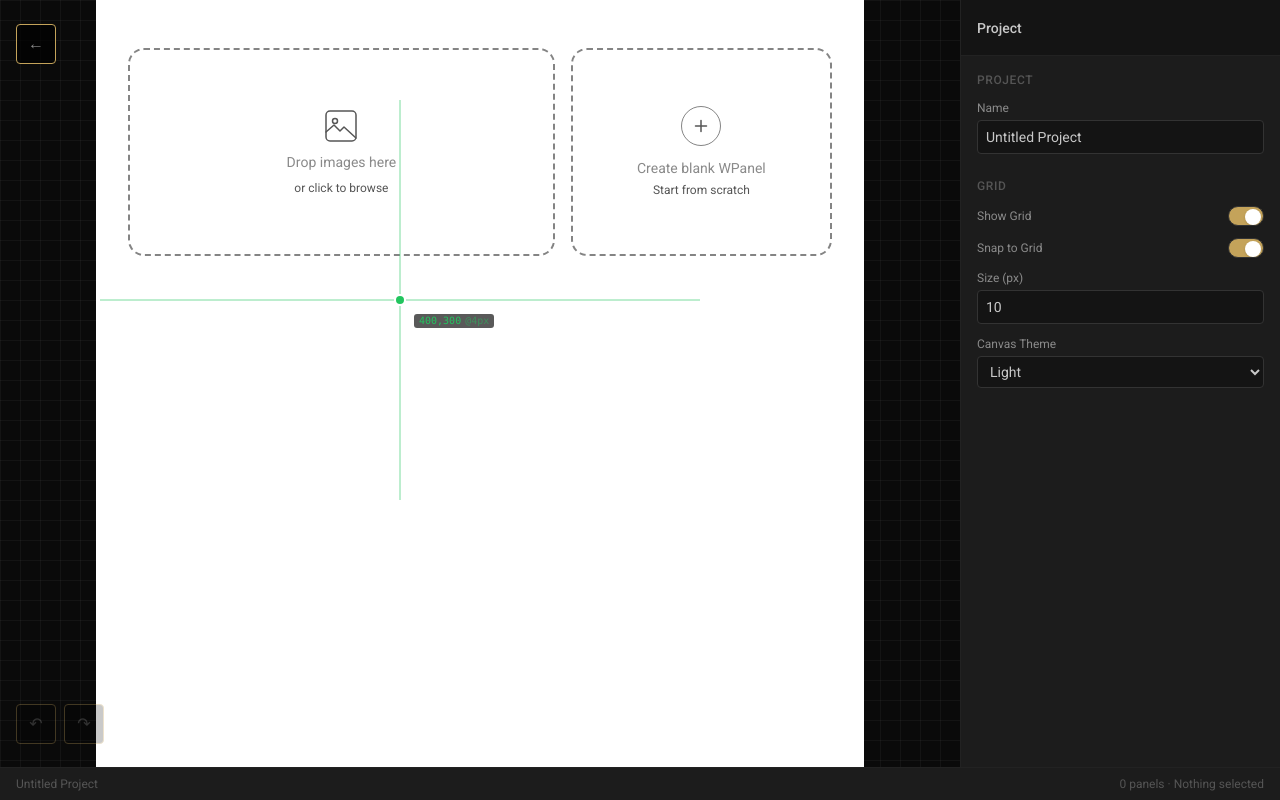
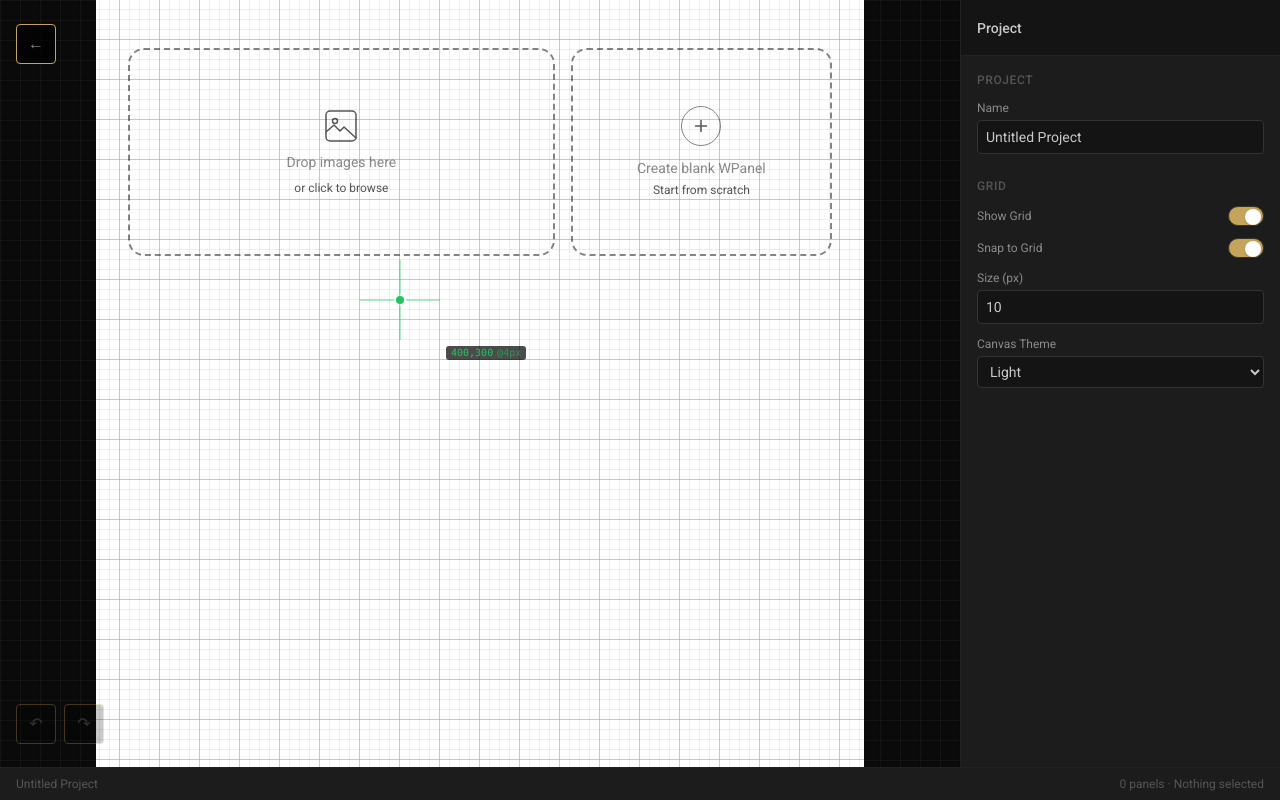
Before and after one commit to onth0s/takegumi, a Next.js app: page /workspace in a window 1280 px wide. Built offline with nearby package versions, Linux system fonts and the light colour scheme.

Commit message:
quicksave

```diff
--- a/src/components/canvas/WGrid/WGrid.tsx
+++ b/src/components/canvas/WGrid/WGrid.tsx
@@ -1,5 +1,4 @@
 "use client";
-import { useRef, useState, useEffect } from "react";
 import type { CanvasTheme } from "@/types/canvas";
 
 interface WGridProps {
@@ -11,9 +10,7 @@ const MINOR_LINE_WIDTH = 1;
 const MAJOR_LINE_WIDTH = 1.5;
 const MAJOR_INTERVAL = 4;
 
-function lineColors(
-  theme: CanvasTheme
-): { minor: string; major: string } {
+function lineColors(theme: CanvasTheme): { minor: string; major: string } {
   if (theme === "dark") {
     return { minor: "rgba(255,255,255,0.15)", major: "rgba(255,255,255,0.28)" };
   }
@@ -21,50 +18,18 @@ function lineColors(
 }
 
 export default function WGrid({ gridSize, canvasTheme }: WGridProps) {
-  const parentRef = useRef<HTMLDivElement>(null);
-  const [size, setSize] = useState({ width: 0, height: 0 });
-
-  useEffect(() => {
-    const el = parentRef.current;
-    if (!el) return;
-
-    const update = () => {
-      const rect = el.getBoundingClientRect();
-      setSize({ width: rect.width, height: rect.height });
-    };
-
-    update();
-
-    const observer = new ResizeObserver(update);
-    observer.observe(el);
-    return () => observer.disconnect();
-  }, []);
-
-  if (size.width === 0 || size.height === 0 || gridSize < 1) return null;
+  if (gridSize < 1) return null;
 
   const colors = lineColors(canvasTheme);
   const majorSize = gridSize * MAJOR_INTERVAL;
+  const minorId = `wgrid-minor-${gridSize}`;
+  const majorId = `wgrid-major-${gridSize}`;
 
   return (
-    <div
-      ref={parentRef}
-      className="absolute inset-0 pointer-events-none overflow-hidden"
-      style={{ zIndex: 1 }}
-    >
-      <svg
-        width={size.width}
-        height={size.height}
-        viewBox={`0 0 ${size.width} ${size.height}`}
-        xmlns="http://www.w3.org/2000/svg"
-      >
+    <div className="absolute inset-0 pointer-events-none overflow-hidden" style={{ zIndex: 1 }}>
+      <svg className="w-full h-full" xmlns="http://www.w3.org/2000/svg">
         <defs>
-          {/* Minor grid pattern — single cell */}
-          <pattern
-            id="wgrid-minor"
-            width={gridSize}
-            height={gridSize}
-            patternUnits="userSpaceOnUse"
-          >
+          <pattern id={minorId} width={gridSize} height={gridSize} patternUnits="userSpaceOnUse">
             <path
               d={`M ${gridSize} 0 L ${gridSize} ${gridSize} L 0 ${gridSize}`}
               fill="none"
@@ -72,14 +37,7 @@ export default function WGrid({ gridSize, canvasTheme }: WGridProps) {
               strokeWidth={MINOR_LINE_WIDTH}
             />
           </pattern>
-
-          {/* Major grid pattern — 4×4 cell block */}
-          <pattern
-            id="wgrid-major"
-            width={majorSize}
-            height={majorSize}
-            patternUnits="userSpaceOnUse"
-          >
+          <pattern id={majorId} width={majorSize} height={majorSize} patternUnits="userSpaceOnUse">
             <path
               d={`M ${majorSize} 0 L ${majorSize} ${majorSize} L 0 ${majorSize}`}
               fill="none"
@@ -88,9 +46,8 @@ export default function WGrid({ gridSize, canvasTheme }: WGridProps) {
             />
           </pattern>
         </defs>
-
-        <rect width="100%" height="100%" fill="url(#wgrid-minor)" />
-        <rect width="100%" height="100%" fill="url(#wgrid-major)" />
+        <rect width="100%" height="100%" fill={`url(#${minorId})`} />
+        <rect width="100%" height="100%" fill={`url(#${majorId})`} />
       </svg>
     </div>
   );
--- a/src/components/debug/DebugAxis.tsx
+++ b/src/components/debug/DebugAxis.tsx
@@ -2,35 +2,38 @@
 import { useState, useCallback, useRef } from "react";
 import { useSnapping } from "@/hooks/useSnapping";
 
-const CROSSHAIR_SIZE = 24;
+const ARM_LENGTH = 40;
 const DOT_RADIUS = 4;
+const HIT_SIZE = 28;
 
 export default function DebugAxis() {
   const { snapValue, snapEnabled, effectiveThreshold, gridSize } = useSnapping();
   const [pos, setPos] = useState({ x: 400, y: 300 });
   const dragging = useRef(false);
   const origin = useRef({ x: 0, y: 0 });
+  const rawPos = useRef({ x: 400, y: 300 });
 
   const handlePointerDown = useCallback((e: React.PointerEvent) => {
     dragging.current = true;
     origin.current = { x: e.clientX, y: e.clientY };
+    rawPos.current = { ...pos };
     (e.target as HTMLElement).setPointerCapture(e.pointerId);
-  }, []);
+    // eslint-disable-next-line react-hooks/exhaustive-deps
+  }, [pos.x, pos.y]);
 
   const handlePointerMove = useCallback(
     (e: React.PointerEvent) => {
       if (!dragging.current) return;
       const dx = e.clientX - origin.current.x;
       const dy = e.clientY - origin.current.y;
-      setPos((prev) => {
-        const rawX = prev.x + dx;
-        const rawY = prev.y + dy;
-        origin.current = { x: e.clientX, y: e.clientY };
-        if (snapEnabled) {
-          return { x: snapValue(rawX), y: snapValue(rawY) };
-        }
-        return { x: rawX, y: rawY };
-      });
+      origin.current = { x: e.clientX, y: e.clientY };
+      rawPos.current.x += dx;
+      rawPos.current.y += dy;
+      if (snapEnabled) {
+        setPos({ x: snapValue(rawPos.current.x), y: snapValue(rawPos.current.y) });
+      } else {
+        setPos({ x: rawPos.current.x, y: rawPos.current.y });
+      }
     },
     [snapEnabled, snapValue]
   );
@@ -41,6 +44,7 @@ export default function DebugAxis() {
 
   const isSnapped = snapEnabled && pos.x % gridSize === 0 && pos.y % gridSize === 0;
   const dotColor = isSnapped ? "#22c55e" : "#6b7280";
+  const halfArm = ARM_LENGTH;
 
   return (
     <div
@@ -50,62 +54,61 @@ export default function DebugAxis() {
       onPointerMove={handlePointerMove}
       onPointerUp={handlePointerUp}
     >
-      {/* Horizontal line */}
+      {/* Invisible hit target */}
+      <div
+        className="absolute pointer-events-auto"
+        style={{
+          left: -HIT_SIZE / 2,
+          top: -HIT_SIZE / 2,
+          width: HIT_SIZE,
+          height: HIT_SIZE,
+          borderRadius: "50%",
+        }}
+      />
+
+      {/* Axis lines — single SVG */}
       <svg
-        width={600}
-        height={CROSSHAIR_SIZE}
+        width={ARM_LENGTH * 2}
+        height={ARM_LENGTH * 2}
         className="absolute pointer-events-none"
-        style={{ left: -300, top: -CROSSHAIR_SIZE / 2 }}
+        style={{ left: -halfArm, top: -halfArm }}
       >
+        {/* Horizontal line */}
         <line
-          x1={0} y1={CROSSHAIR_SIZE / 2}
-          x2={300 - DOT_RADIUS - 2} y2={CROSSHAIR_SIZE / 2}
+          x1={0} y1={halfArm}
+          x2={halfArm - DOT_RADIUS - 2} y2={halfArm}
           stroke={dotColor}
           strokeWidth={1}
-          opacity={0.6}
+          opacity={0.7}
         />
         <line
-          x1={300 + DOT_RADIUS + 2} y1={CROSSHAIR_SIZE / 2}
-          x2={600} y2={CROSSHAIR_SIZE / 2}
+          x1={halfArm + DOT_RADIUS + 2} y1={halfArm}
+          x2={ARM_LENGTH * 2} y2={halfArm}
           stroke={dotColor}
           strokeWidth={1}
-          opacity={0.6}
+          opacity={0.7}
         />
-      </svg>
 
-      {/* Vertical line */}
-      <svg
-        width={CROSSHAIR_SIZE}
-        height={400}
-        className="absolute pointer-events-none"
-        style={{ left: -CROSSHAIR_SIZE / 2, top: -200 }}
-      >
+        {/* Vertical line */}
         <line
-          x1={CROSSHAIR_SIZE / 2} y1={0}
-          x2={CROSSHAIR_SIZE / 2} y2={200 - DOT_RADIUS - 2}
+          x1={halfArm} y1={0}
+          x2={halfArm} y2={halfArm - DOT_RADIUS - 2}
           stroke={dotColor}
           strokeWidth={1}
-          opacity={0.6}
+          opacity={0.7}
         />
         <line
-          x1={CROSSHAIR_SIZE / 2} y1={200 + DOT_RADIUS + 2}
-          x2={CROSSHAIR_SIZE / 2} y2={400}
+          x1={halfArm} y1={halfArm + DOT_RADIUS + 2}
+          x2={halfArm} y2={ARM_LENGTH * 2}
           stroke={dotColor}
           strokeWidth={1}
-          opacity={0.6}
+          opacity={0.7}
         />
-      </svg>
 
-      {/* Center dot */}
-      <svg
-        width={DOT_RADIUS * 2 + 4}
-        height={DOT_RADIUS * 2 + 4}
-        className="absolute pointer-events-none"
-        style={{ left: -(DOT_RADIUS + 2), top: -(DOT_RADIUS + 2) }}
-      >
+        {/* Center dot */}
         <circle
-          cx={DOT_RADIUS + 2}
-          cy={DOT_RADIUS + 2}
+          cx={halfArm}
+          cy={halfArm}
           r={DOT_RADIUS}
           fill={dotColor}
         />
@@ -115,10 +118,10 @@ export default function DebugAxis() {
       <div
         className="absolute pointer-events-none text-[10px] font-mono leading-none"
         style={{
-          left: 14,
-          top: 14,
+          left: halfArm + 6,
+          top: halfArm + 6,
           color: dotColor,
-          background: "rgba(0,0,0,0.65)",
+          background: "rgba(0,0,0,0.7)",
           padding: "2px 5px",
           borderRadius: 3,
           whiteSpace: "nowrap",
@@ -126,7 +129,7 @@ export default function DebugAxis() {
       >
         {pos.x},{pos.y}
         {snapEnabled && (
-          <span className="ml-1 opacity-50">@{effectiveThreshold}px</span>
+          <span className="ml-1 opacity-60">@{effectiveThreshold}px</span>
         )}
       </div>
     </div>
```
Also changed, not shown: misc/TODO.md (deleted, +0 -1 lines).
